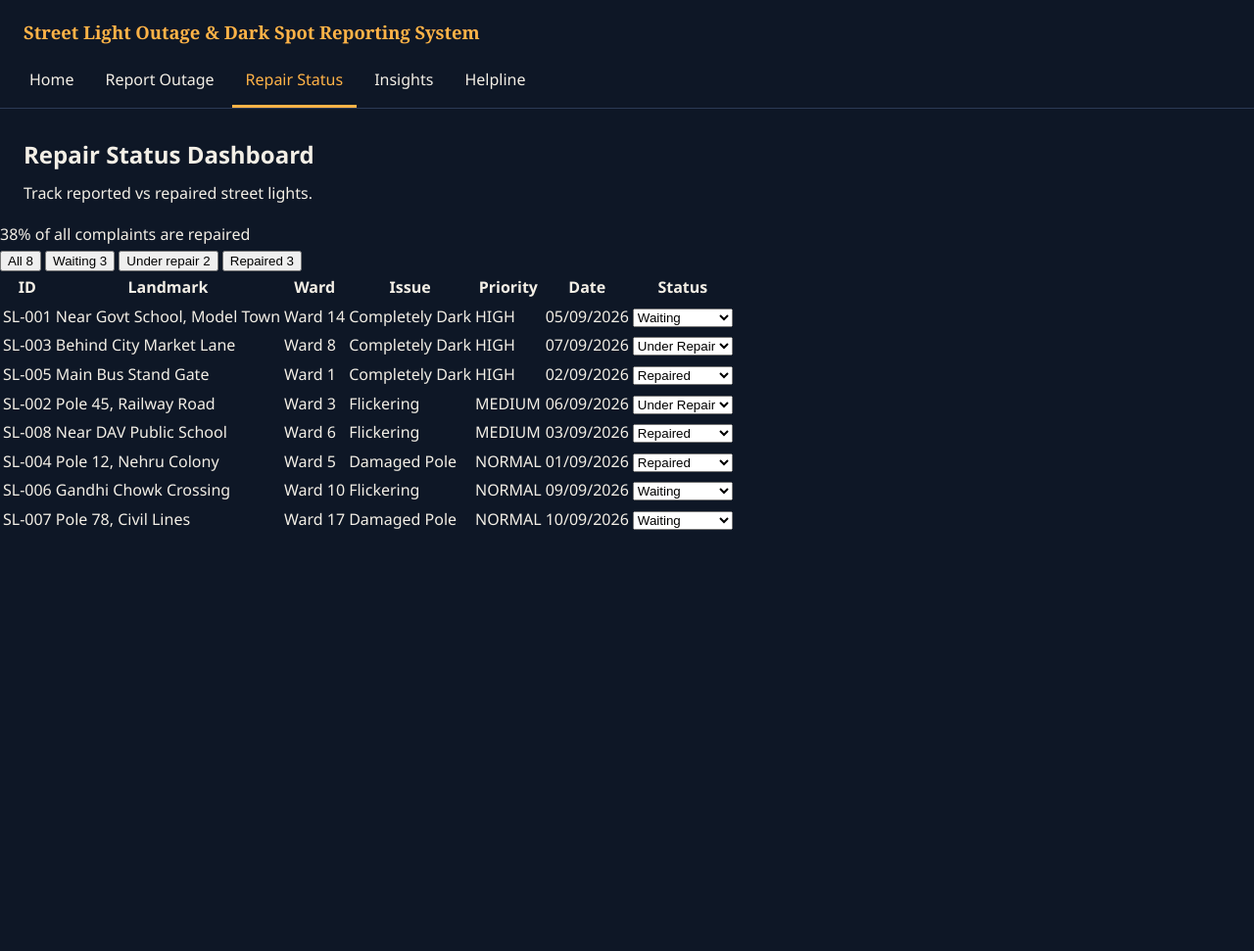
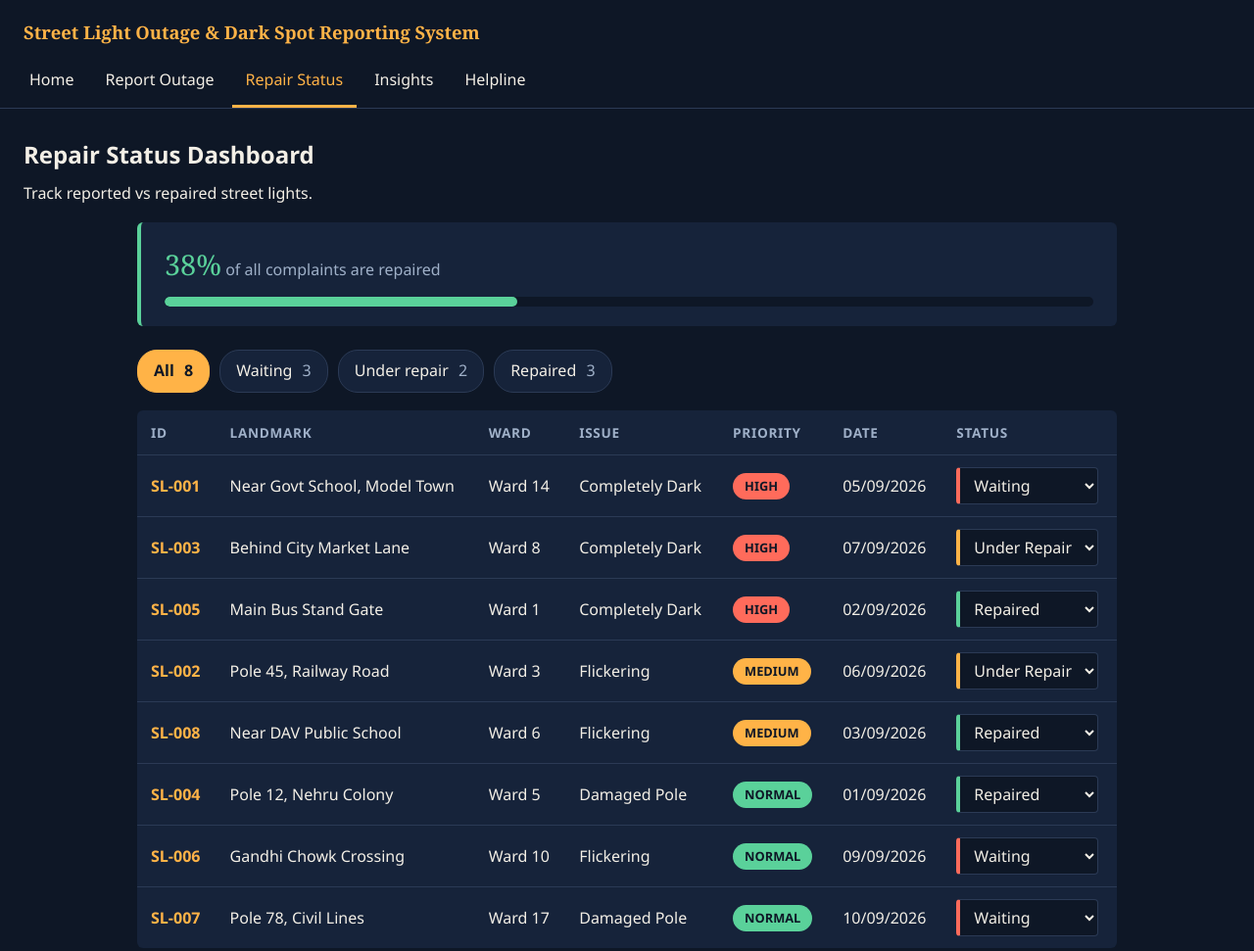
Before and after one commit to koushal4451/streetlight-project, a plain HTML site: page dashboard.html in a window 1280 px wide. Shown: the whole page at 98% size. Before the commit the page ends 800 px from the top, so only its background shows below. Drawn offline with Linux system fonts and the light colour scheme; files that its build step writes are made by us from their sources; files whose address does not match are found by name.

Commit message:
dashboard.css

```diff
--- a/dashboard.css
+++ b/dashboard.css
@@ -1,2 +1,244 @@
 /* dashboard.css  -  sirf Member 3 edit karega (dashboard aur helpline dono ke liye).
    Apni classes ke naam ke aage "dash-" lagana (jaise dash-table) */
+
+.dash-wrap {
+  width: calc(100% - 32px);
+  max-width: 1000px;
+  margin: 0 auto 56px;
+}
+
+/* ---------- Progress bar ---------- */
+.dash-progress {
+  margin-bottom: 24px;
+  padding: 20px 24px;
+  background: var(--panel);
+  border-left: 4px solid var(--green);
+  border-radius: 6px;
+}
+
+.dash-progress-text {
+  margin-bottom: 10px;
+  color: var(--muted);
+}
+
+.dash-progress-text span {
+  color: var(--green);
+  font-family: Georgia, "Times New Roman", serif;
+  font-size: 1.8rem;
+}
+
+.dash-bar {
+  height: 10px;
+  background: var(--night);
+  border-radius: 10px;
+  overflow: hidden;
+}
+
+.dash-bar-fill {
+  width: 0;
+  height: 100%;
+  background: var(--green);
+  border-radius: 10px;
+  transition: width 0.6s ease;
+}
+
+/* ---------- Filter buttons ---------- */
+.dash-filters {
+  display: flex;
+  flex-wrap: wrap;
+  gap: 10px;
+  margin-bottom: 18px;
+}
+
+.dash-filter {
+  padding: 8px 16px;
+  color: var(--text);
+  background: var(--panel);
+  border: 1px solid var(--line);
+  border-radius: 20px;
+  font: inherit;
+  cursor: pointer;
+  transition: border-color 0.2s, background 0.2s;
+}
+
+.dash-filter span {
+  margin-left: 6px;
+  color: var(--muted);
+}
+
+.dash-filter:hover {
+  border-color: var(--amber);
+}
+
+.dash-filter:focus-visible {
+  outline: 3px solid var(--amber);
+  outline-offset: 2px;
+}
+
+.dash-filter.dash-active {
+  color: var(--night);
+  background: var(--amber);
+  border-color: var(--amber);
+  font-weight: 700;
+}
+
+.dash-filter.dash-active span {
+  color: var(--night);
+}
+
+/* ---------- Table ---------- */
+.dash-table-scroll {
+  overflow-x: auto;
+  background: var(--panel);
+  border-radius: 6px;
+}
+
+.dash-table {
+  width: 100%;
+  min-width: 760px;
+  border-collapse: collapse;
+}
+
+.dash-table th,
+.dash-table td {
+  padding: 12px 14px;
+  text-align: left;
+  border-bottom: 1px solid var(--line);
+}
+
+.dash-table th {
+  color: var(--muted);
+  font-size: 0.85rem;
+  letter-spacing: 0.05em;
+  text-transform: uppercase;
+}
+
+.dash-table tbody tr:hover {
+  background: rgba(255, 179, 71, 0.06);
+}
+
+.dash-table tbody tr:last-child td {
+  border-bottom: 0;
+}
+
+.dash-id {
+  color: var(--amber);
+  font-weight: 700;
+  white-space: nowrap;
+}
+
+.dash-badge {
+  display: inline-block;
+  padding: 3px 12px;
+  color: var(--night);
+  border-radius: 20px;
+  font-size: 0.8rem;
+  font-weight: 700;
+}
+
+.dash-high   { background: var(--red); }
+.dash-medium { background: var(--amber); }
+.dash-normal { background: var(--green); }
+
+.dash-status-select {
+  padding: 6px 10px;
+  color: var(--text);
+  background: var(--night);
+  border: 1px solid var(--line);
+  border-left: 4px solid var(--tone, var(--line));
+  border-radius: 4px;
+  font: inherit;
+  cursor: pointer;
+}
+
+.dash-status-select:focus-visible {
+  outline: 3px solid var(--amber);
+  outline-offset: 2px;
+}
+
+.dash-tone-reported { --tone: var(--red); }
+.dash-tone-repair   { --tone: var(--amber); }
+.dash-tone-repaired { --tone: var(--green); }
+
+.dash-empty {
+  margin: 24px 0 0;
+  text-align: center;
+  color: var(--muted);
+}
+
+/* ---------- Helpline page ---------- */
+.dash-cards {
+  display: grid;
+  grid-template-columns: repeat(auto-fit, minmax(260px, 1fr));
+  gap: 16px;
+}
+
+.dash-card {
+  padding: 22px;
+  background: var(--panel);
+  border-left: 4px solid var(--amber);
+  border-radius: 6px;
+}
+
+.dash-card-urgent {
+  border-left-color: var(--red);
+}
+
+.dash-card h3 {
+  margin: 0 0 10px;
+  font-size: 1rem;
+}
+
+.dash-card p {
+  margin: 10px 0 0;
+  color: var(--muted);
+  font-size: 0.95rem;
+}
+
+.dash-phone {
+  display: inline-block;
+  color: var(--amber);
+  font-family: Georgia, "Times New Roman", serif;
+  font-size: 1.7rem;
+  text-decoration: none;
+}
+
+.dash-phone-small {
+  font-size: 1.1rem;
+  word-break: break-all;
+}
+
+.dash-phone:hover {
+  text-decoration: underline;
+}
+
+.dash-note {
+  margin: 16px 0 0;
+  color: var(--muted);
+  font-size: 0.9rem;
+  font-style: italic;
+}
+
+.dash-heading {
+  margin: 36px 0 12px;
+  font-family: Georgia, "Times New Roman", serif;
+  font-size: 1.3rem;
+  color: var(--amber);
+}
+
+.dash-steps {
+  margin: 0;
+  padding-left: 22px;
+}
+
+.dash-steps li {
+  margin-bottom: 8px;
+}
+
+@media (max-width: 720px) {
+  .dash-progress { padding: 16px; }
+}
+
+@media (prefers-reduced-motion: reduce) {
+  .dash-bar-fill { transition: none; }
+}
```
